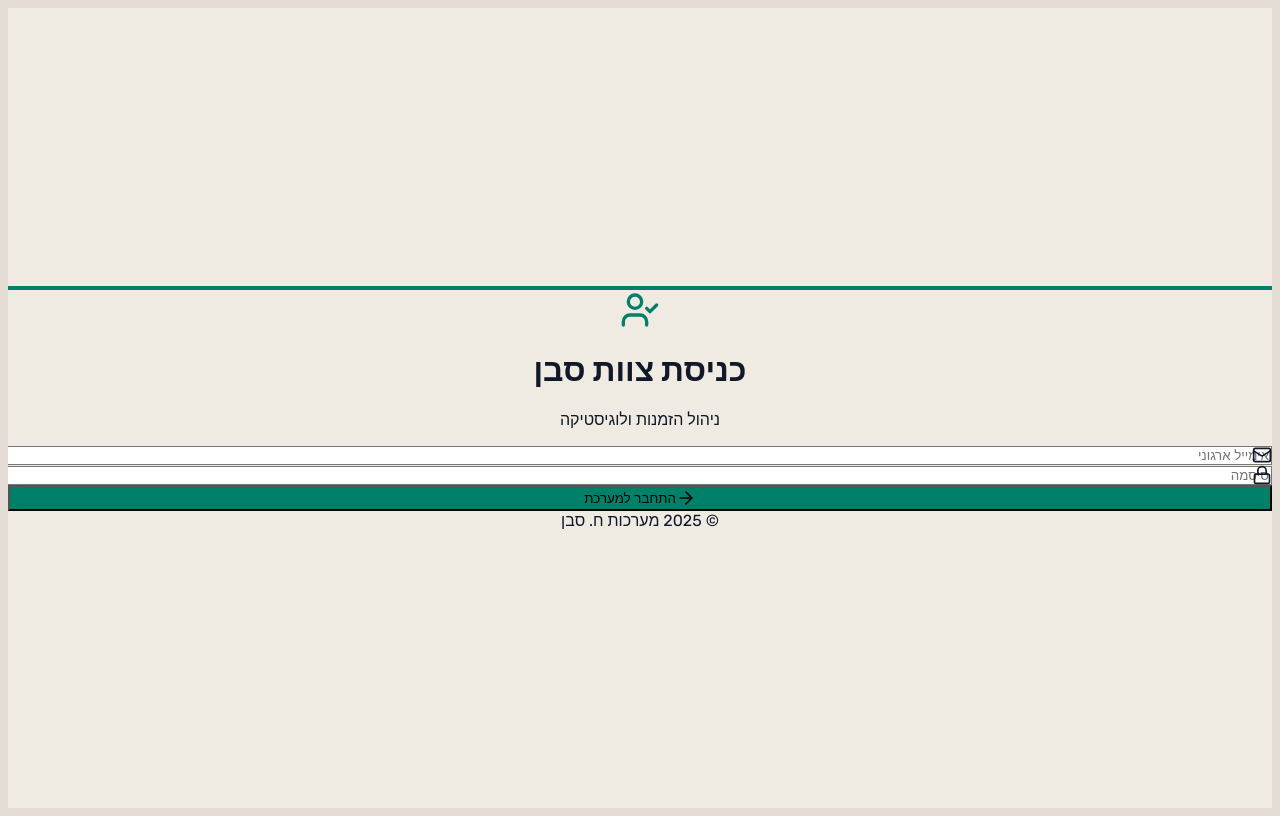
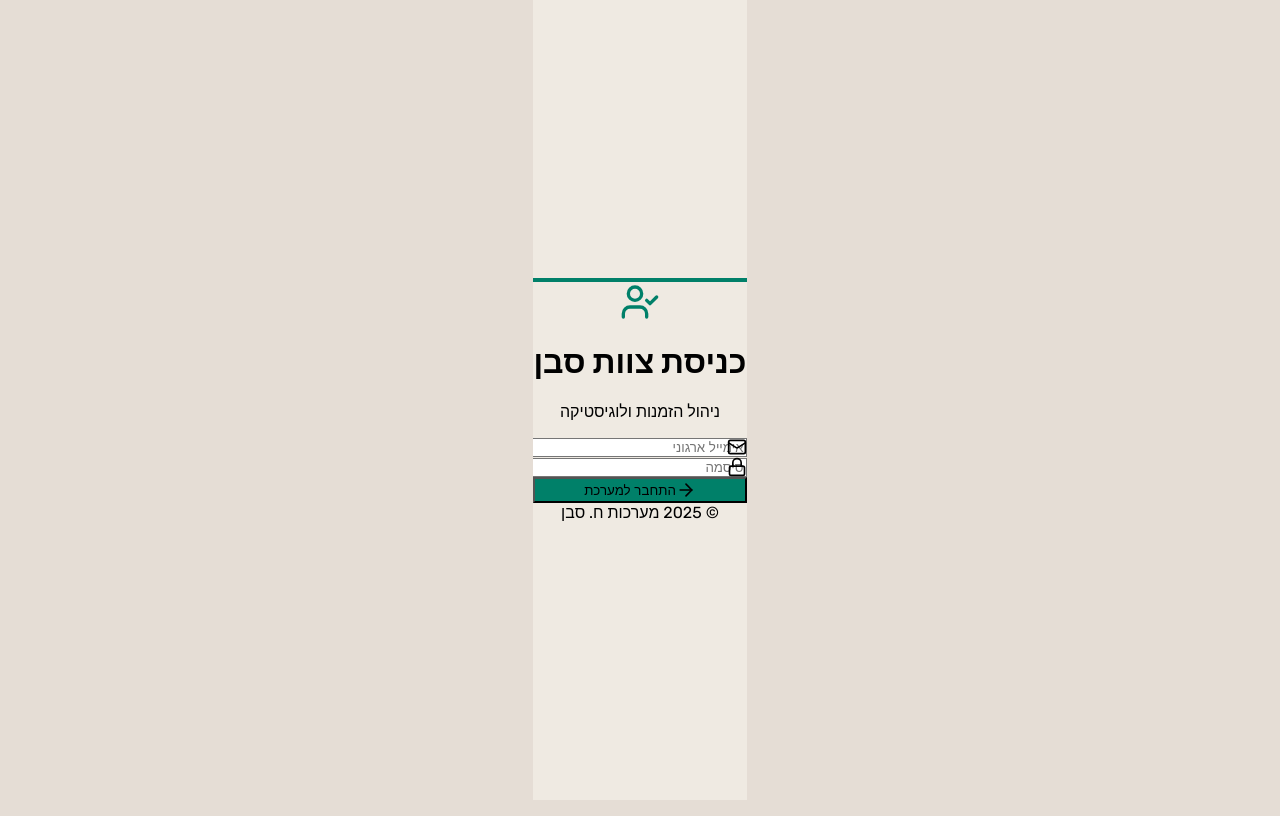
Before and after one commit to saban942025-cyber/ap94, a Next.js app: page /staff/login in a window 1280 px wide. Built offline with nearby package versions, Linux system fonts and the light colour scheme; no server answers.

Commit message:
Update globals.css

```diff
--- a/src/app/globals.css
+++ b/src/app/globals.css
@@ -2,46 +2,41 @@
 @tailwind components;
 @tailwind utilities;
 
+/* אנחנו מגדירים את הצבעים ישירות על ה-HTML כדי לעקוף תקלות */
 :root {
-  --background: #efeae2;
-  --foreground: #111827;
+  --app-bg: #efeae2; /* צבע רקע קרם/וואטסאפ */
+  --app-width: 480px; /* רוחב מקסימלי למובייל */
 }
 
 body {
-  color: var(--foreground);
-  background: var(--background);
-  font-family: var(--font-rubik), sans-serif;
-  overscroll-behavior-y: none;
-  -webkit-font-smoothing: antialiased;
-  -moz-osx-font-smoothing: grayscale;
+  margin: 0;
+  padding: 0;
+  background-color: #d1d7db; /* רקע אפור למסכים גדולים (כמו בווטסאפ ווב) */
+  font-family: system-ui, -apple-system, sans-serif;
+  display: flex;
+  justify-content: center;
+  min-height: 100vh;
 }
 
-.safe-area-view {
-  padding-top: env(safe-area-inset-top);
-  padding-bottom: env(safe-area-inset-bottom);
-  padding-left: env(safe-area-inset-left);
-  padding-right: env(safe-area-inset-right);
+/* זה הקלאס שיהפוך את האתר לאפליקציה */
+.mobile-container {
+  width: 100%;
+  max-width: var(--app-width);
+  background-color: var(--app-bg);
+  min-height: 100vh;
+  box-shadow: 0 0 20px rgba(0,0,0,0.1);
+  position: relative;
+  display: flex;
+  flex-direction: column;
 }
 
-* {
-  -webkit-tap-highlight-color: transparent;
+/* תיקון כפתורים וטקסטים */
+button {
+  cursor: pointer;
 }
 
-div, button, span, img, p, h1, h2, h3 {
-  user-select: none;
-  -webkit-touch-callout: none;
+/* הסתרת פס גלילה */
+::-webkit-scrollbar {
+  width: 0px;
+  background: transparent;
 }
-
-input, textarea {
-  user-select: text !important;
-  -webkit-user-select: text !important;
-  -webkit-touch-callout: default !important;
-}
-
-.no-scrollbar::-webkit-scrollbar {
-  display: none;
-}
-.no-scrollbar {
-  -ms-overflow-style: none;
-  scrollbar-width: none;
-}
```
